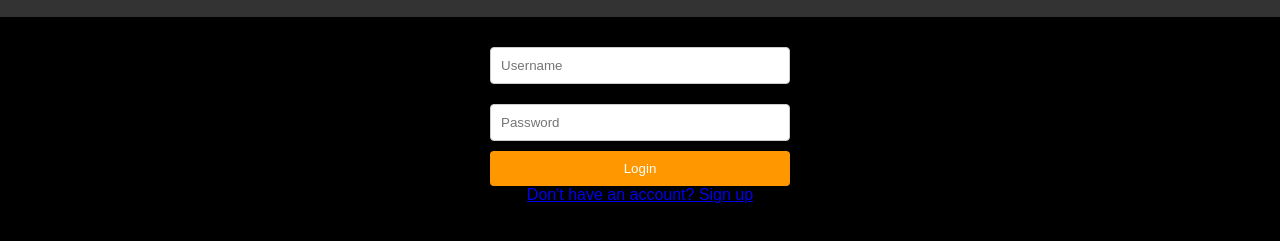
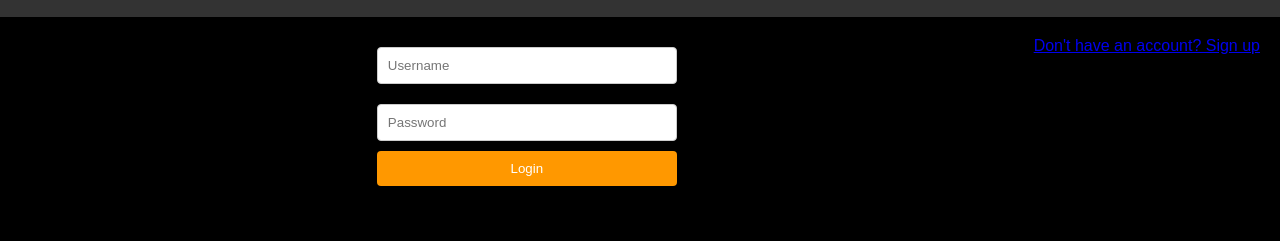
Before and after one commit to SoumenM1/real-time-polling-app, a website: page public/login.html in a window 1280 px wide. Shown: the part 51-292 px from the top of the page. Drawn offline with Linux system fonts and the light colour scheme.

Commit message:
update readme file

```diff
--- a/public/script.js
+++ b/public/script.js
@@ -1,3 +1,4 @@
+document.addEventListener("DOMContentLoaded", () => {
     const socket = io();
     let pollChart;
 
@@ -112,3 +113,4 @@ socket.on('connect', () => {
     socket.on('disconnect', () => {
         console.log('Disconnected from server');
     });
+});
--- a/public/style.css
+++ b/public/style.css
@@ -8,11 +8,7 @@ body {
   flex-direction: column;
   align-items: center;
 }
-a{
-  align-items: center;
-  margin-left: 40%;
-  margin-right: 40%;
-}
+
 nav {
   width: 100%;
   background-color: #333;
```
Also changed, not shown: README.md, server.js (line endings or trailing spaces). Lines whose indentation alone changed are shown as unchanged.
